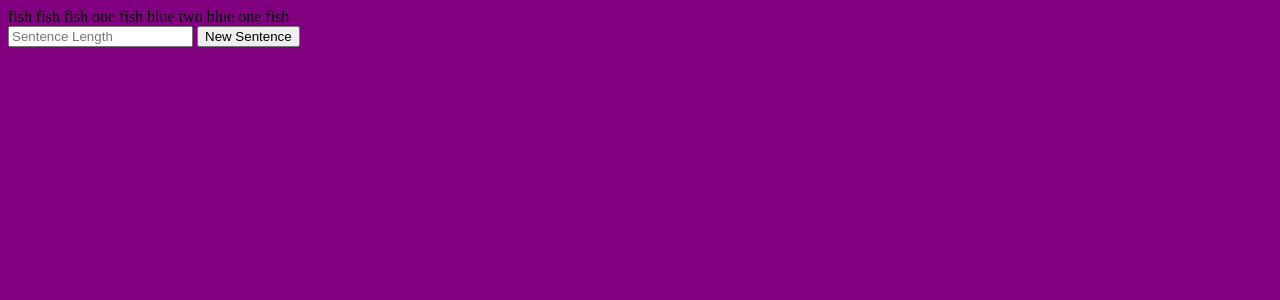
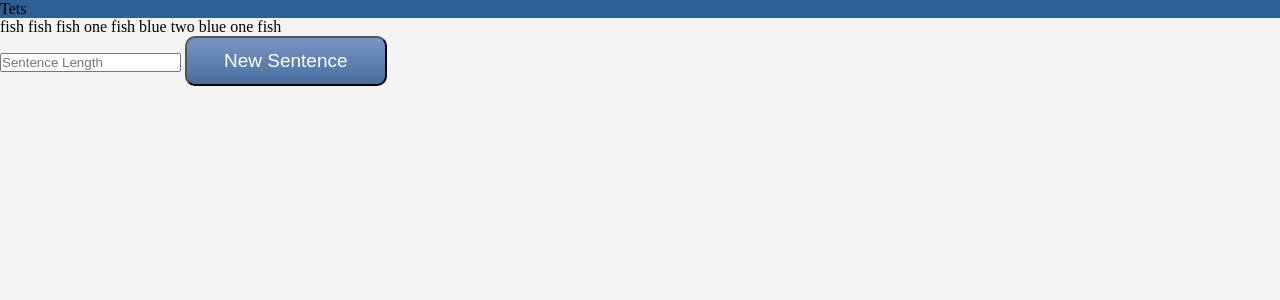
Before and after one commit to Avery246813579/Obama-Speech-Quote-Generator, a Flask app: page / in a window 1280 px wide. Shown: the top 300 px of the page. Run offline with Flask 2, Linux system fonts and the light colour scheme.

Commit message:
Added some stuff

```diff
--- a/static/style.css
+++ b/static/style.css
@@ -1,3 +1,49 @@
+*, html, body {
+    margin: 0;
+    padding: 0;
+}
+
+
 html {
-    background-color: purple;
+    background-color: #F4F4F4;
 }
+
+#navbar {
+    background-color: #2E5F97;
+    width: 100%;
+}
+
+.myButton {
+	background:-webkit-gradient(linear, left top, left bottom, color-stop(0.05, #7892c2), color-stop(1, #476e9e));
+	background:-moz-linear-gradient(top, #7892c2 5%, #476e9e 100%);
+	background:-webkit-linear-gradient(top, #7892c2 5%, #476e9e 100%);
+	background:-o-linear-gradient(top, #7892c2 5%, #476e9e 100%);
+	background:-ms-linear-gradient(top, #7892c2 5%, #476e9e 100%);
+	background:linear-gradient(to bottom, #7892c2 5%, #476e9e 100%);
+	filter:progid:DXImageTransform.Microsoft.gradient(startColorstr='#7892c2', endColorstr='#476e9e',GradientType=0);
+	background-color:#7892c2;
+	-moz-border-radius:10px;
+	-webkit-border-radius:10px;
+	border-radius:10px;
+	display:inline-block;
+	cursor:pointer;
+	color:#ffffff;
+	font-family:Arial;
+	font-size:19px;
+	padding:12px 37px;
+	text-decoration:none;
+}
+.myButton:hover {
+	background:-webkit-gradient(linear, left top, left bottom, color-stop(0.05, #476e9e), color-stop(1, #7892c2));
+	background:-moz-linear-gradient(top, #476e9e 5%, #7892c2 100%);
+	background:-webkit-linear-gradient(top, #476e9e 5%, #7892c2 100%);
+	background:-o-linear-gradient(top, #476e9e 5%, #7892c2 100%);
+	background:-ms-linear-gradient(top, #476e9e 5%, #7892c2 100%);
+	background:linear-gradient(to bottom, #476e9e 5%, #7892c2 100%);
+	filter:progid:DXImageTransform.Microsoft.gradient(startColorstr='#476e9e', endColorstr='#7892c2',GradientType=0);
+	background-color:#476e9e;
+}
+.myButton:active {
+	position:relative;
+	top:1px;
+}
--- a/templates/index.html
+++ b/templates/index.html
@@ -7,12 +7,20 @@
     <link rel=stylesheet type=text/css href="/static/style.css?cache={{time}}">
 </head>
 
-<div id="sentence">{{ sentence }}</div>
+<body>
+<div id="wrapper">
+    <div id="navbar">
+        Tets
+    </div>
 
-<div style="float: left">
-    <input placeholder="Sentence Length" id="length">
-    <button onclick="refreshSentence()">New Sentence</button>
+    <div id="sentence">{{ sentence }}</div>
+
+    <div style="float: left">
+        <input placeholder="Sentence Length" id="length">
+        <button class="myButton" onclick="refreshSentence()">New Sentence</button>
+    </div>
 </div>
+</body>
 
 <script src="/static/jquery-3.2.1.min.js"></script>
 <script>
@@ -38,4 +46,8 @@
         });
     }
 
+
+
+
+
 </script>
```
Also changed, not shown: README.md.
